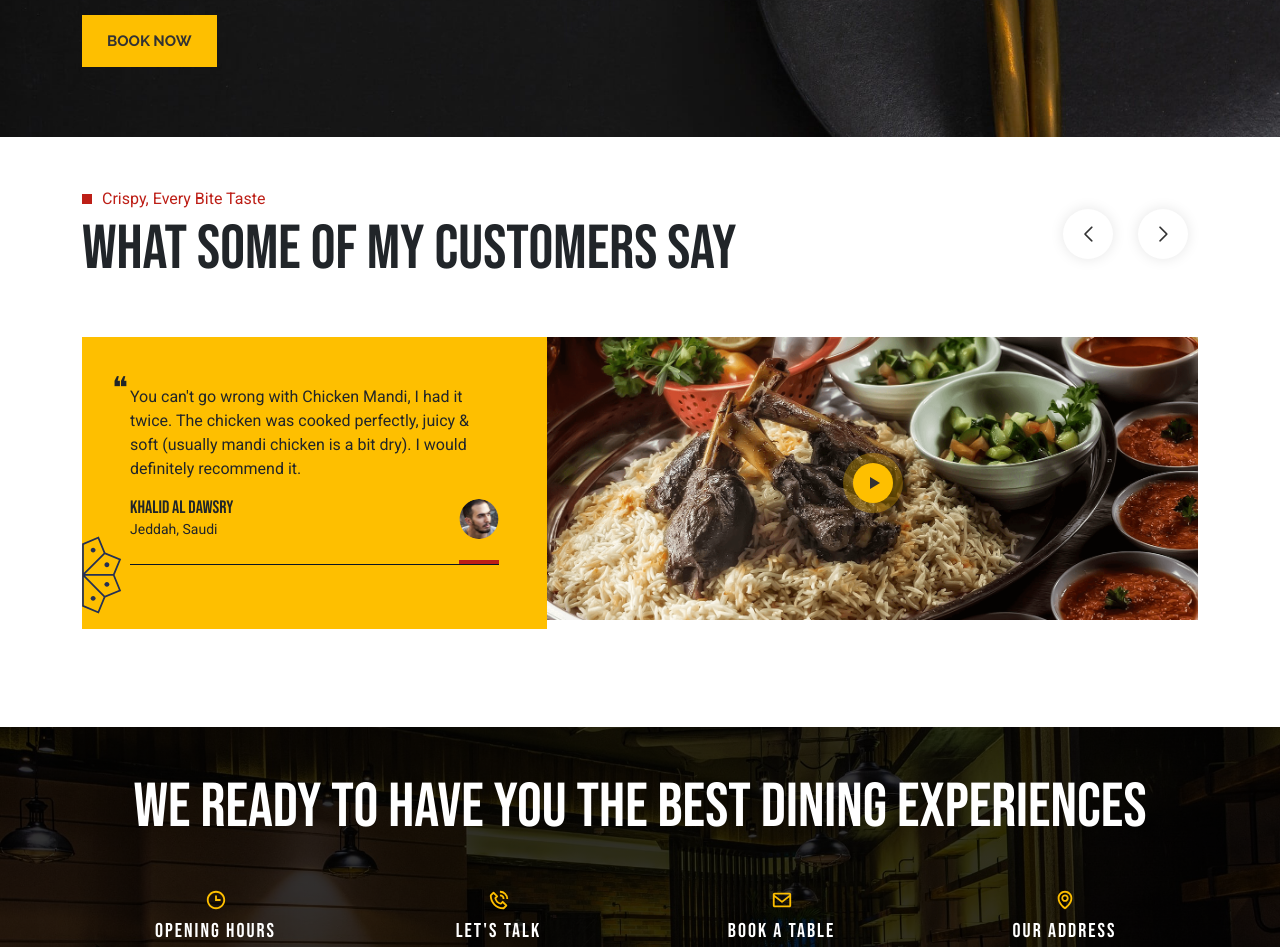
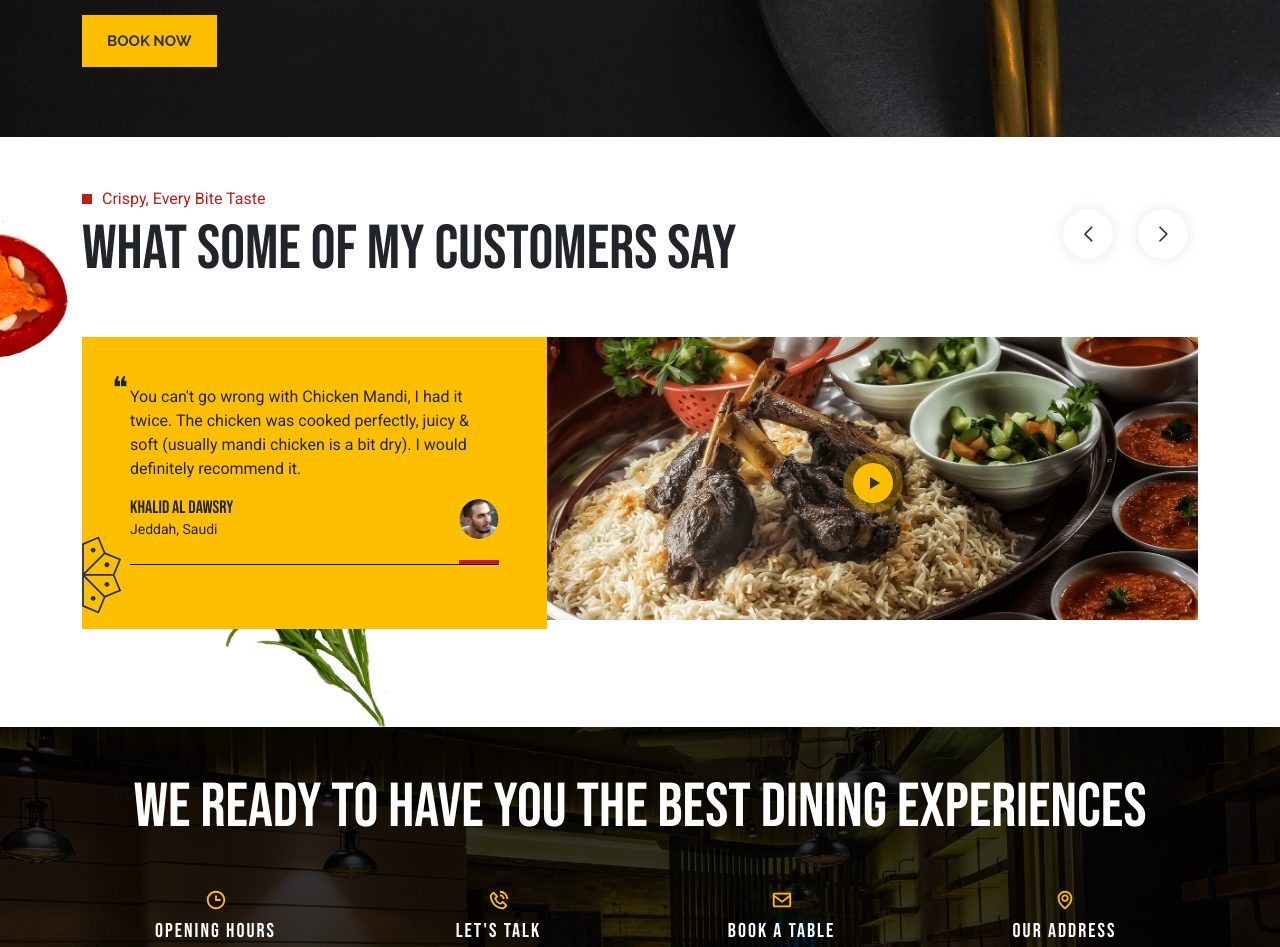
Before and after one commit to coderamit01/Food-Test, a React (Vite) app: page / in a window 1280 px wide. Shown: the part 2680-3627 px from the top of the page. Built offline with nearby package versions, Linux system fonts and the light colour scheme.

Commit message:
image position in testimonial section

```diff
--- a/src/Components/Testimonial/Testimonial.jsx
+++ b/src/Components/Testimonial/Testimonial.jsx
@@ -5,7 +5,8 @@ import 'swiper/css/navigation';
 import 'swiper/css/pagination';
 import { Navigation, Scrollbar } from "swiper/modules";
 import { Swiper, SwiperSlide } from "swiper/react";
-import leftImg from '../../assets/images/testimonial-img.png';
+import leftImg from '../../assets/images/tomato.png';
+import leaf from '../../assets/images/leaf.png';
 
 import TestimonialItem from "../TestimonialItem/TestimonialItem";
 import { useEffect, useState } from "react";
@@ -26,7 +27,7 @@ const Testimonial = () => {
     fetchReviews();
   }, [])
   return (
-    <div className='testimonial ptb-50 position-relative'>
+    <section className='testimonial-section ptb-50 position-relative'>
       <div className="container">
         <SectionTitle title="What Some of my Customers Say" preTitle="Crispy, Every Bite Taste" />
         <div className='pt-3 pb-5 py-md-5 position-relative'>
@@ -58,9 +59,10 @@ const Testimonial = () => {
 
           </Swiper>
         </div>
-        {/* <img src={leftImg} className='left-img position-absolute start-0 d-none d-md-block' alt="Img" /> */}
+        <img src={leftImg} className='tomato position-absolute d-none d-md-block' alt="Image" />
+        <img src={leaf} className='leaf position-absolute d-none d-md-block' alt="Image" />
       </div>
-    </div>
+    </section>
   );
 };
 
--- a/src/assets/css/style.css
+++ b/src/assets/css/style.css
@@ -384,7 +384,6 @@ h2 {
 
 /* Book Section style end  */
 /* Testimonial Section style start  */
-
 .client-content {
   background-color: var(--yellow);
 }
@@ -478,7 +477,17 @@ h2 {
     box-shadow: 0 0 0 0 rgba(254, 190, 0, 0.014);
   }
 }
-
+.tomato {
+  top: 80px;
+  width: 12%;
+  left: -6%;
+}
+.leaf {
+  width: 30%;
+  /* right: 0; */
+  bottom: 70px;
+  transform: rotate(34deg);
+}
 /* Testimonial Section style end  */
 
 /* Footer style start  */
```
Also changed, not shown: src/assets/images/leaf.png (renamed from src/assets/images/9b917e102566625163272be6d10f8e7f.png), src/assets/images/tomato.png (renamed from src/assets/images/testimonial-img.png).
